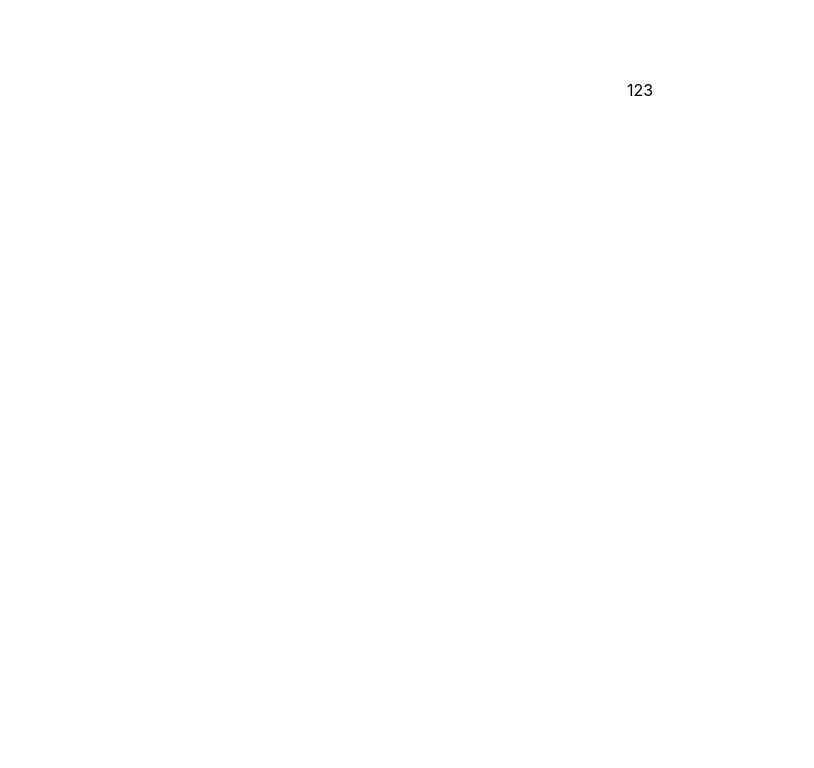
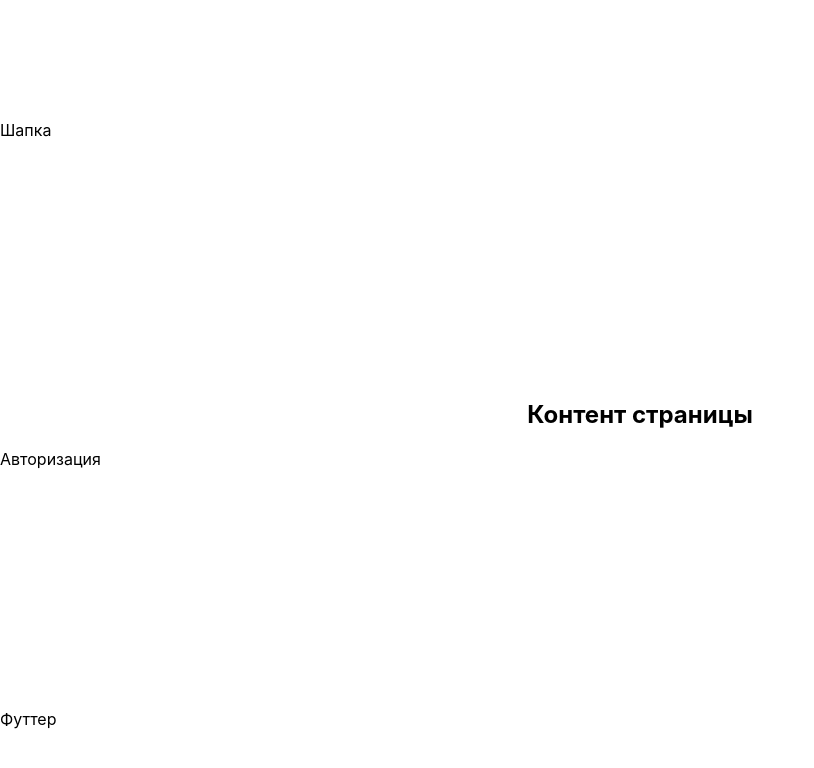
Before and after one commit to Zhiga-noff/react-blog, a React (Create React App) app: page /login in a window 1280 px wide. Shown: the top 768 px of the page, without its empty margins (0-814 px from the left). Built offline with nearby package versions, Linux system fonts and the light colour scheme; a web font is replaced by a local one.

Commit message:
Создали BFF. Разделили код на несколько маленьких экспортированных фукнкций и используем константы для ролей юзеров

```diff
--- a/package.json
+++ b/package.json
@@ -14,7 +14,7 @@
     "react-dom": "^18.2.0",
     "react-hook-form": "^7.46.2",
     "react-redux": "^8.1.2",
-    "react-router": "^6.16.0",
+    "react-router-dom": "^6.16.0",
     "react-scripts": "5.0.1",
     "redux": "^4.2.1",
     "redux-thunk": "^2.4.2",
--- /dev/null
+++ b/src/Blog.jsx
@@ -0,0 +1,40 @@
+import styled from 'styled-components';
+import { Route, Routes } from 'react-router-dom';
+
+const Content = styled.div`
+  padding: 120px 0;
+`;
+
+const H2 = styled.h2`
+  text-align: center;
+`;
+
+export const Header = () => {
+  return <Content>Шапка</Content>;
+};
+
+export const Footer = () => {
+  return <Content>Футтер</Content>;
+};
+
+export const Blog = () => {
+  return (
+    <>
+      <Header />
+
+      <Content>
+        <H2>Контент страницы</H2>
+        <Routes>
+          <Route path={'/'} element={<div>Главная страница</div>} />
+          <Route path={'/login'} element={<div>Авторизация</div>} />
+          <Route path={'/register'} element={<div>Регистрация</div>} />
+          <Route path={'/users'} element={<div>Пользователи</div>} />
+          <Route path={'/post'} element={<div>Новая статья</div>} />
+          <Route path={'/post/:post_id'} element={<div>Статья</div>} />
+          <Route path={'*'} element={<div>Ошибка</div>} />
+        </Routes>
+      </Content>
+      <Footer />
+    </>
+  );
+};
--- a/src/index.js
+++ b/src/index.js
@@ -1,11 +1,12 @@
 import React from 'react';
 import ReactDOM from 'react-dom/client';
 import './index.css';
-import { App } from './App';
+import { Blog } from './Blog';
+import { BrowserRouter } from 'react-router-dom';
 
 const root = ReactDOM.createRoot(document.getElementById('root'));
 root.render(
-  <React.StrictMode>
-    <App />
-  </React.StrictMode>,
+  <BrowserRouter>
+    <Blog />
+  </BrowserRouter>,
 );
```
Also changed, not shown: 2 other files (tests, documents, lock files or other folders).
